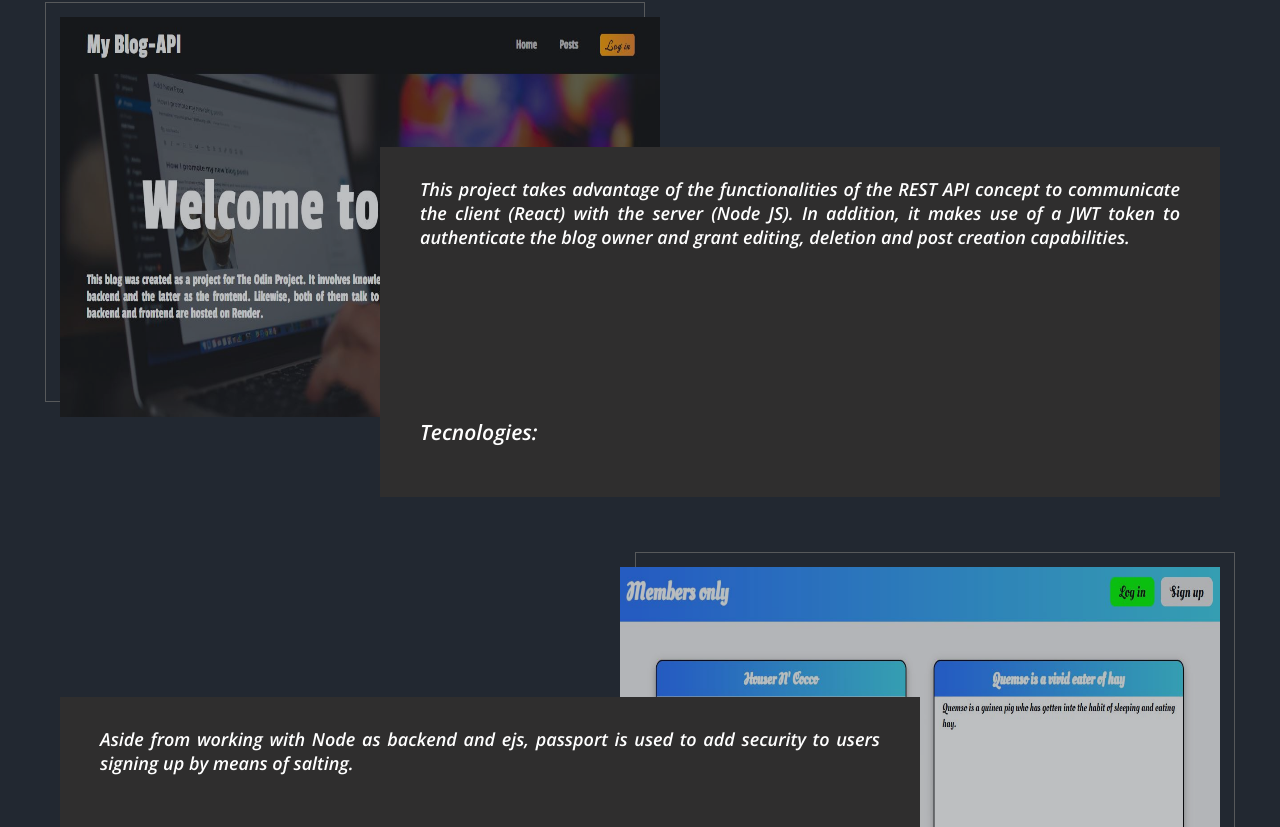
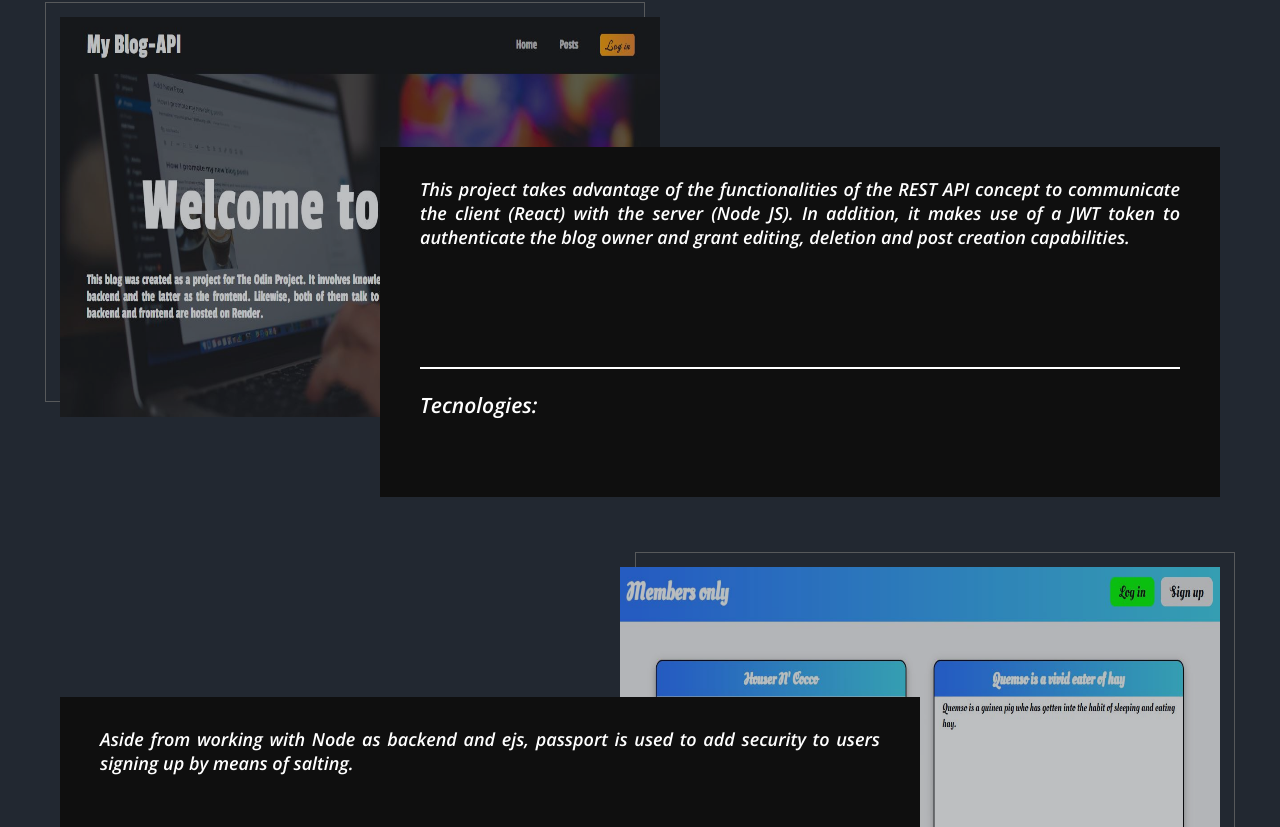
Before and after one commit to Houser97/Portfolio, a React (Create React App) app: page / in a window 1280 px wide. Shown: the part 1493-2320 px from the top of the page. Built offline with nearby package versions, Linux system fonts and the light colour scheme.

Commit message:
Set technologies container display, height and top border

```diff
--- a/src/styles/ProjectCard.css
+++ b/src/styles/ProjectCard.css
@@ -80,7 +80,7 @@
     justify-content: space-between;
     flex: 1;
     height: 350px;
-    background-color: rgb(47, 46, 46);
+    background-color: rgb(15, 15, 15);
     z-index: 2;
     color: white;
     padding: 30px 40px;
@@ -89,6 +89,12 @@
 }
 
 /*Sección de tecnologias*/
+.tecnologies-project{
+    display: flex;
+    flex-flow: column;
+    border-top: 2px solid white;
+    height: 100px;
+}
 
 @media (max-width: 820px) {
     .app__project-subcontainer{
```
